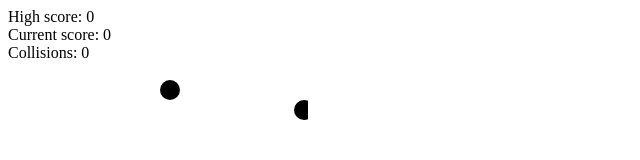
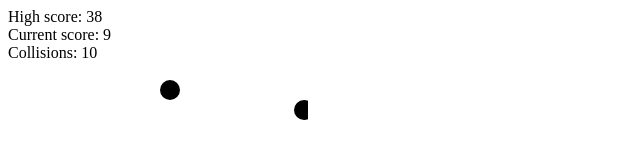
Before and after one commit to evanhackett/watchout, a plain HTML site: page index.html in a window 1280 px wide. Shown: the full height of the page, 0-640 px from the left. Drawn offline with Linux system fonts and the light colour scheme.

Commit message:
Keeps track of players current score, max score, and collision count.

```diff
--- a/index.html
+++ b/index.html
@@ -6,9 +6,9 @@
   <body>
     <div class="scoreboard">
       <!-- Modify the scoreboard when important events occur in your game! -->
-      <div class="high">High score: <span>0</span></div>
-      <div class="current">Current score: <span>0</span></div>
-      <div class="collisions">Collisions: <span>0</span></div>
+      <div class="high">High score: <span id="high-score">0</span></div>
+      <div class="current">Current score: <span id="current-score">0</span></div>
+      <div class="collisions">Collisions: <span id="collision-count">0</span></div>
     </div>
     <svg id="board"></svg>
     <script src="d3.js" charset="utf-8"></script>
--- a/watchout.js
+++ b/watchout.js
@@ -4,6 +4,14 @@ var height = 450;
 var enemyCount = 10;
 var radius = 10;
 var x, y;
+var score = 0;
+var maxScore = 0;
+var collisions = 0;
+var highScore = d3.select('#high-score');
+var currentScore = d3.select('#current-score');
+var collisionCount = d3.select('#collision-count');
+
+
 var randX = function(){
   return radius + Math.floor(Math.random() * (width -  2 * radius));
 };
@@ -11,7 +19,6 @@ var randY = function(){
   return radius + Math.floor(Math.random() * (height -  2 * radius));
 };
 var checkCollisions = function(x, y) {
-  // fix this
   var playerX = d3.select('circle.player').attr('cx');
   var playerY = d3.select('circle.player').attr('cy');
   var distance = Math.sqrt(Math.pow((playerX - x), 2) + Math.pow((playerY - y), 2));
@@ -54,11 +61,22 @@ setInterval(function(){
         var enemy = enemies[0][i];
 
         if (checkCollisions(enemy.getAttribute('cx'), enemy.getAttribute('cy'))) {
-          console.log('collision');
+          if (score > maxScore) {
+            maxScore = score;
+            highScore.text(maxScore);
+          }
+          score = 0;
+          collisions++;
+          collisionCount.text(collisions);
         }
       };
     });
   } , 1000);
+
+setInterval(function() {
+  score += 1;
+  currentScore.text(score);
+}, 50);
 
 // create friendly circle
 
```
